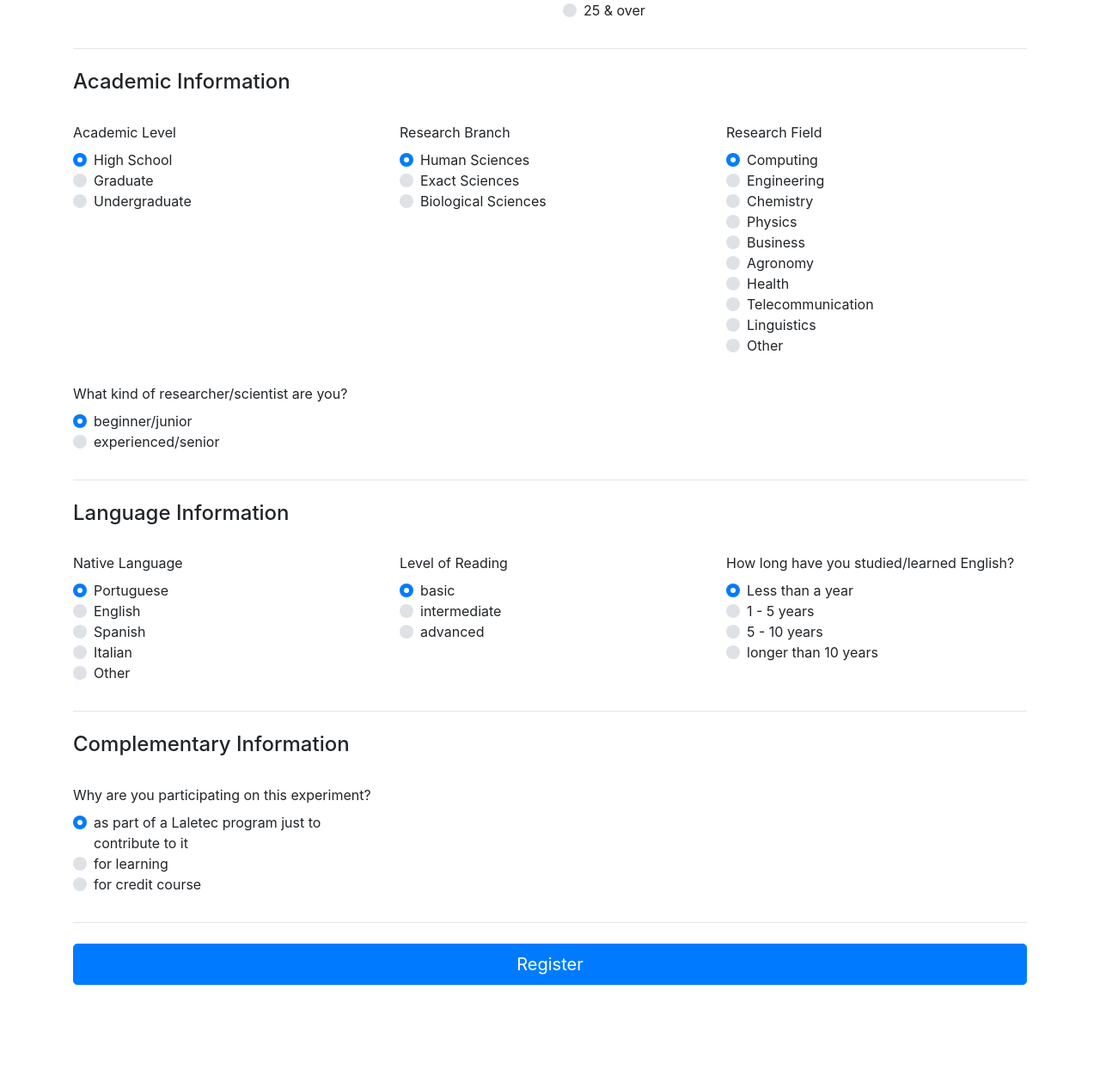
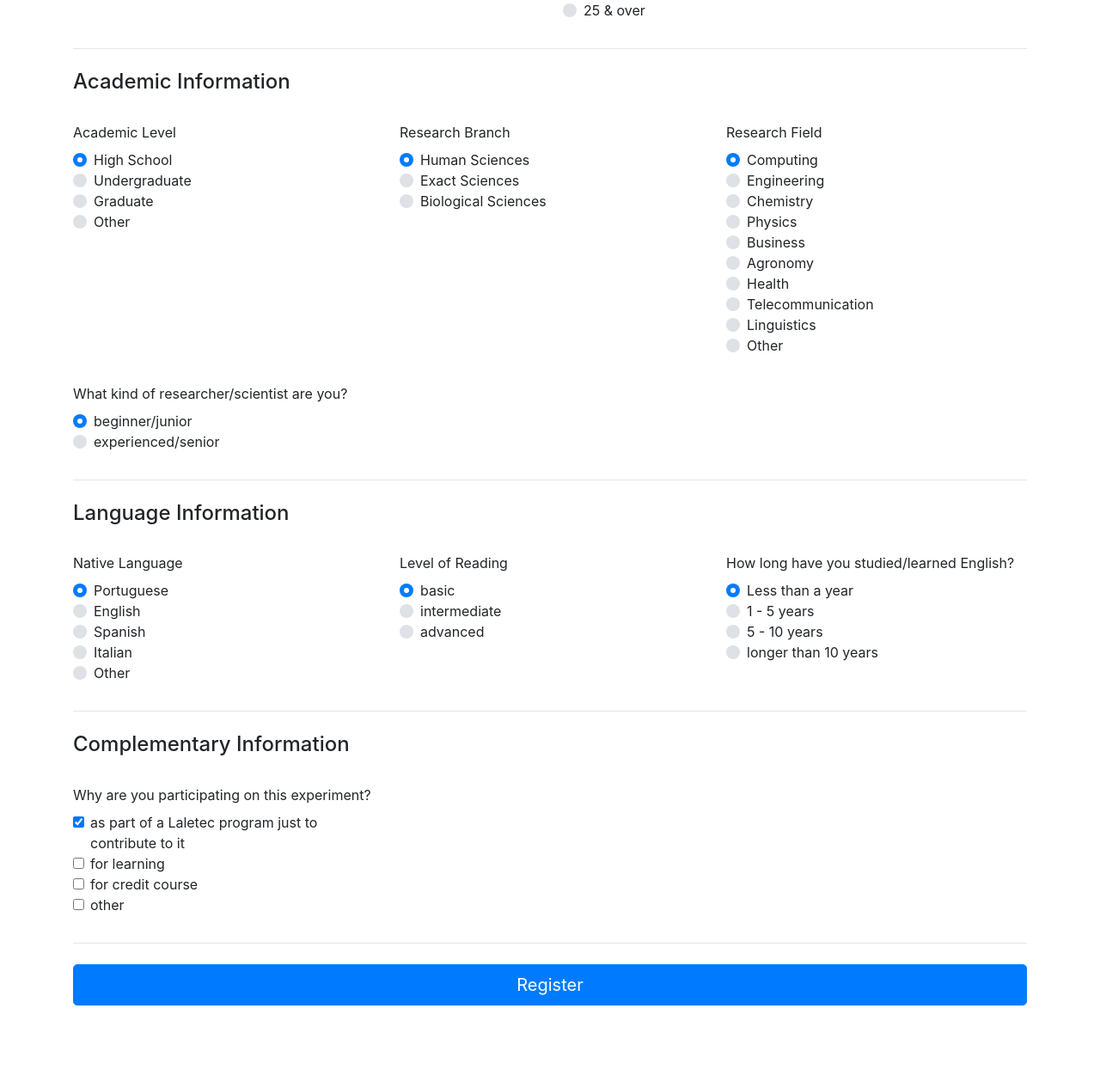
Before and after one commit to BrazilianRedHen/abstract_questionnaire, a PHP site: page /app/view/usuario/ in a window 1280 px wide. Shown: the part 341-1607 px from the top of the page at 86% size. Before the commit the page ends 1487 px from the top, so only its background shows below. Run offline with PHP 8.4, Linux system fonts and the light colour scheme; some libraries are stand-ins or nearby versions.

Commit message:
alguns ajustes na interface

```diff
--- a/app/assets/script.js
+++ b/app/assets/script.js
@@ -1,43 +1,68 @@
 $(function(){
 
-	$(".hidden").hide();
+	$('.hidden').hide();
 
-	$(".researchField").on('change', "input[name=researchField]", function() {
+    $('.academicLevel').on('change', 'input[name=academicLevel]', function() {
+
+        if( $(this).prop('id') == 'otherDegree' ){
+            $('.otherDegreeInput').slideDown();
+            $('#otherDegreeInput').prop('required', true);
+        }else{
+            $('.otherDegreeInput').slideUp();
+            $('#otherDegreeInput').removeAttr('required');
+        }
+
+    });
+
+	$('.researchField').on('change', 'input[name=researchField]', function() {
 
 		if($(this).prop('id') == 'otherResearchField'){
-			$(".otherResearchFieldInput").slideDown();
-			$("#otherResearchFieldInput").prop("required", true);
+			$('.otherResearchFieldInput').slideDown();
+			$('#otherResearchFieldInput').prop('required', true);
 		}else{
-			$(".otherResearchFieldInput").slideUp();
-			$("#otherResearchFieldInput").removeAttr("required");
+			$('.otherResearchFieldInput').slideUp();
+			$('#otherResearchFieldInput').removeAttr('required');
 		}
 
 	});
 
-	$(".nativeLanguage").on('change', "input[name=nativeLanguage]", function() {
+	$('.nativeLanguage').on('change', 'input[name=nativeLanguage]', function() {
 
 		console.log($(this).prop('id'));
 
 		switch($(this).prop('id')){
-			case "otherLanguage":
-				$(".otherNativeLanguage").slideDown();
-				$("#otherNativeLanguage").prop("required", true);
-				$(".englishApptitudeFields").slideDown();
+			case 'otherLanguage':
+				$('.otherNativeLanguage').slideDown();
+				$('#otherNativeLanguage').prop('required', true);
+				$('.englishApptitudeFields').slideDown();
 				break;
-			case "english":
-				$(".otherNativeLanguage").slideUp();
-				$("#otherNativeLanguage").removeAttr("required");
-				$(".englishApptitudeFields").slideUp();
+			case 'english':
+				$('.otherNativeLanguage').slideUp();
+				$('#otherNativeLanguage').removeAttr('required');
+				$('.englishApptitudeFields').slideUp();
 				break;
 			default:
-				$(".otherNativeLanguage").slideUp();
-				$("#otherNativeLanguage").removeAttr("required");
-				$(".englishApptitudeFields").slideDown();
+				$('.otherNativeLanguage').slideUp();
+				$('#otherNativeLanguage').removeAttr('required');
+				$('.englishApptitudeFields').slideDown();
 				break;
 
 		}
 
 	});
+
+    $('.complementaryInformation').on('change', 'input[name=participationReason]', function() {
+
+        if($(this).prop('id') == 'otherComplementaryInformation'){
+            $('.otherComplementaryInformation').slideToggle();
+            if($('#otherComplementaryInformation:checkbox:checked').length > 0){
+                $('#otherComplementaryInformation').prop('required', true);
+			}else{
+                $('#otherComplementaryInformation').removeAttr('required');
+			}
+
+        }
+    });
 
 
 });
--- a/app/view/usuario/index.php
+++ b/app/view/usuario/index.php
@@ -101,20 +101,31 @@ ini_set('display_errors', 1);
 
 						<h4 class="col-md-12 mb-3">Academic Information</h4>
 
-						<div class="col-md-4 d-block my-3">
+						<div class="col-md-4 d-block my-3 academicLevel">
 							<label>Academic Level</label>
 							<div class="custom-control custom-radio">
 								<input id="highSchool" name="academicLevel" type="radio" class="custom-control-input" checked="" required="">
 								<label class="custom-control-label" for="highSchool">High School</label>
 							</div>
 							<div class="custom-control custom-radio">
-								<input id="graduate" name="academicLevel" type="radio" class="custom-control-input" required="">
-								<label class="custom-control-label" for="graduate">Graduate</label>
-							</div>
-							<div class="custom-control custom-radio">
 								<input id="undergraduate" name="academicLevel" type="radio" class="custom-control-input" required="">
 								<label class="custom-control-label" for="undergraduate">Undergraduate</label>
 							</div>
+                            <div class="custom-control custom-radio">
+                                <input id="graduate" name="academicLevel" type="radio" class="custom-control-input" required="">
+                                <label class="custom-control-label" for="graduate">Graduate</label>
+                            </div>
+                            <div class="custom-control custom-radio">
+                                <input id="otherDegree" name="academicLevel" type="radio" class="custom-control-input" required="">
+                                <label class="custom-control-label" for="otherDegree">Other</label>
+                                <div class="hidden otherDegreeInput">
+                                    <input type="text" class="form-control" id="otherDegreeInput" placeholder="Input Your custom Degree">
+                                    <div class="invalid-feedback">
+                                        If you have a different degree you must put it in.
+                                    </div>
+                                </div>
+
+                            </div>
 						</div>
 
 						<div class="col-md-4 d-block my-3">
@@ -279,20 +290,30 @@ ini_set('display_errors', 1);
 
 						<h4 class="col-md-12 mb-3">Complementary Information</h4>
 
-						<div class="col-md-4 d-block my-3">
+						<div class="col-md-4 d-block my-3 complementaryInformation">
 							<label>Why are you participating on this experiment?</label>
-							<div class="custom-control custom-radio">
-								<input id="laletec" name="participationReason" type="radio" class="custom-control-input" checked="" required="">
-								<label class="custom-control-label" for="laletec">as part of a Laletec program just to contribute to it</label>
+							<div class="form-check">
+								<input id="laletec" name="participationReason" type="checkbox" class="form-check-input" checked="" required="">
+								<label class="form-check-label" for="laletec">as part of a Laletec program just to contribute to it</label>
 							</div>
-							<div class="custom-control custom-radio">
-								<input id="learning" name="participationReason" type="radio" class="custom-control-input" required="">
-								<label class="custom-control-label" for="learning">for learning</label>
+							<div class="form-check">
+								<input id="learning" name="participationReason" type="checkbox" class="form-check-input" required="">
+								<label class="form-check-label" for="learning">for learning</label>
 							</div>
-							<div class="custom-control custom-radio">
-								<input id="credit" name="participationReason" type="radio" class="custom-control-input" required="">
-								<label class="custom-control-label" for="credit">for credit course</label>
+							<div class="form-check">
+								<input id="credit" name="participationReason" type="checkbox" class="form-check-input" required="">
+								<label class="form-check-label" for="credit">for credit course</label>
 							</div>
+                            <div class="form-check">
+                                <input id="otherComplementaryInformation" name="participationReason" type="checkbox" class="form-check-input" required="">
+                                <label class="form-check-label" for="otherComplementaryInformation">other</label>
+                                <div class="hidden otherComplementaryInformation">
+                                    <input type="text" class="form-control" id="otherComplementaryInformation" placeholder="Input Your custom Reason">
+                                    <div class="invalid-feedback">
+                                        If your have other reason, you must insert your Reason.
+                                    </div>
+                                </div>
+                            </div>
 						</div>
 		            </div>
 
--- /dev/null
+++ b/index.php
@@ -0,0 +1,4 @@
+<?
+
+
+header("Location: app/view/usuario/");
```
